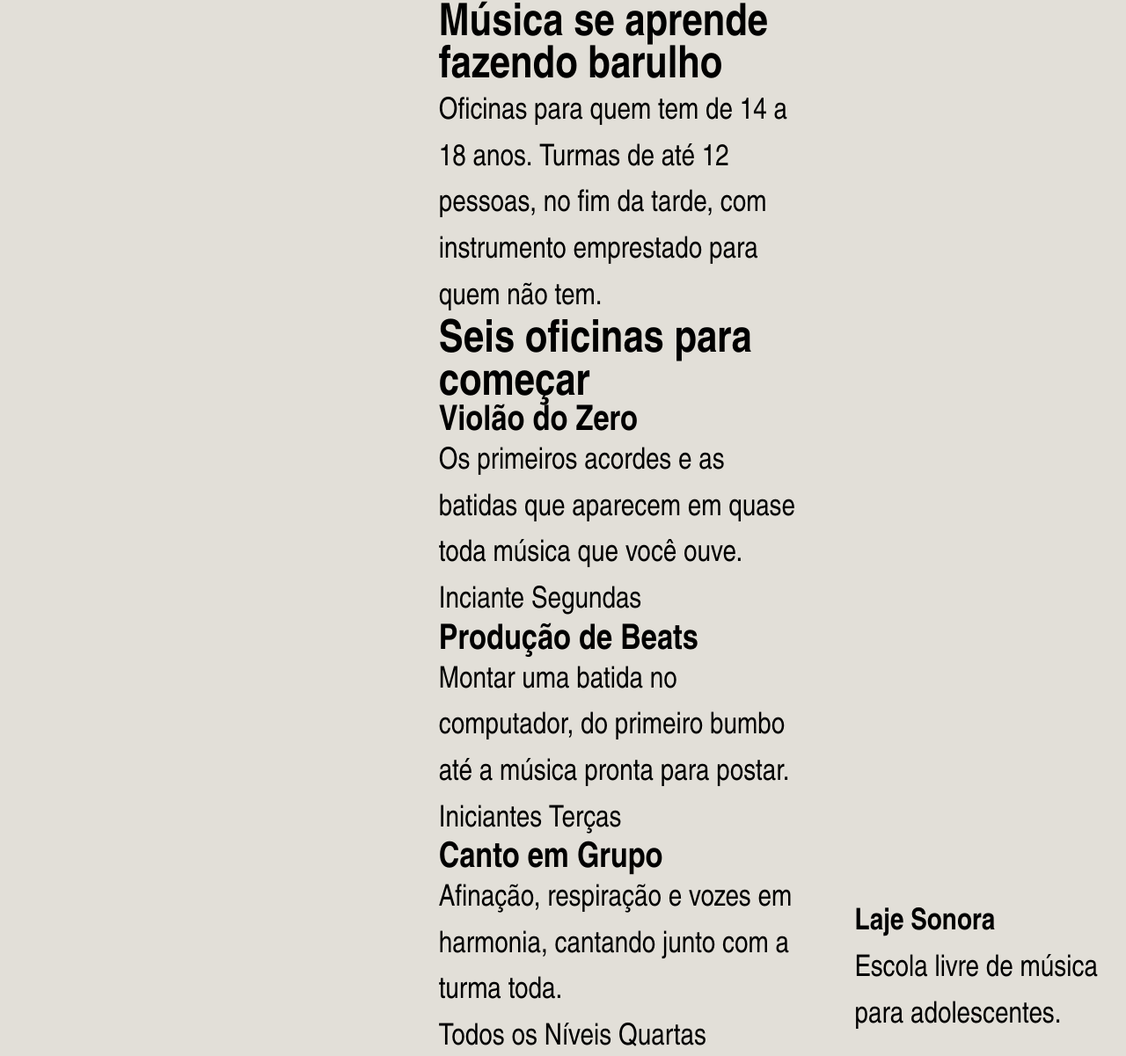
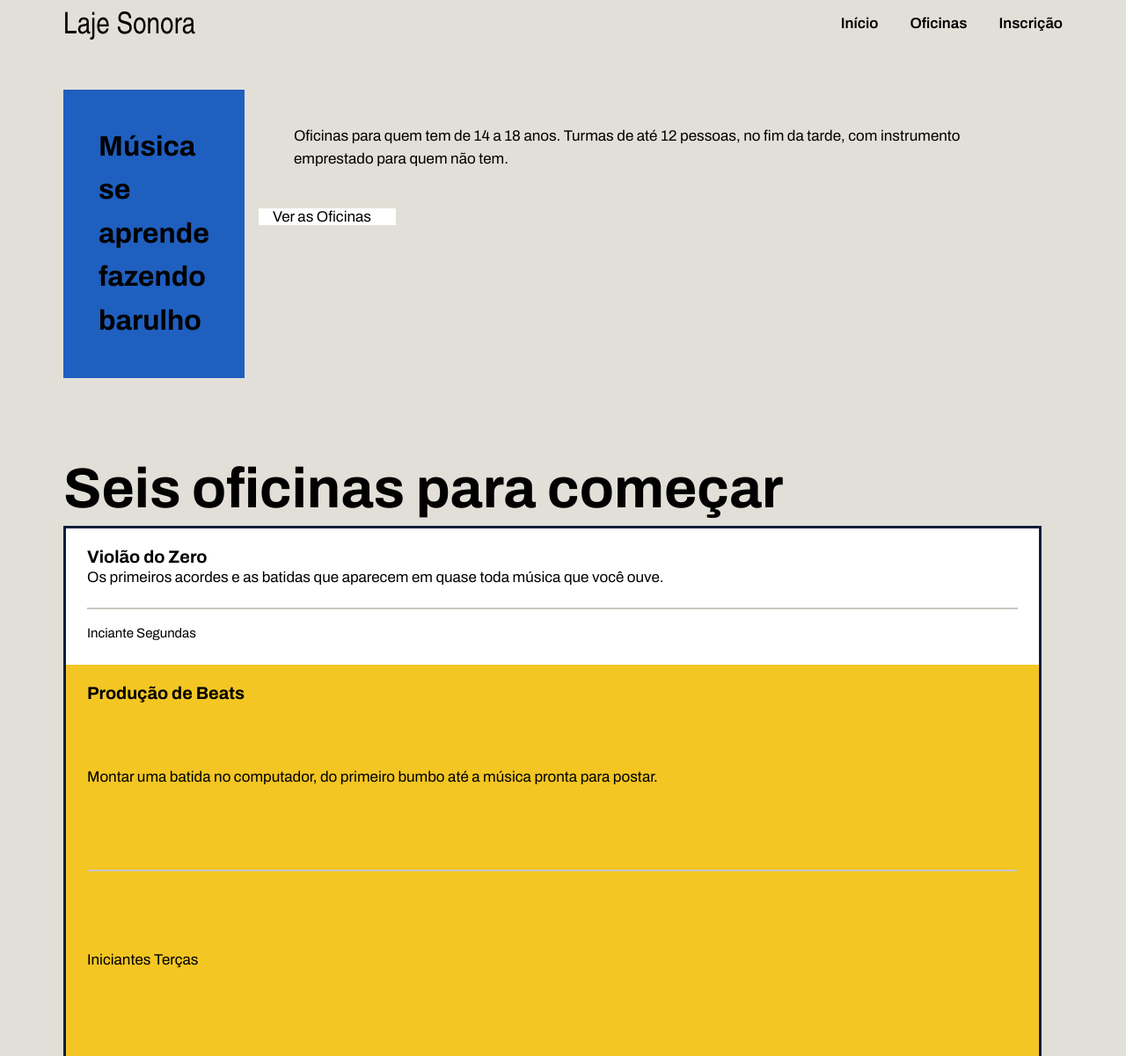
Before and after one commit to miyunightsofnettizen/laje_sonora, a plain HTML site: page index.html in a window 1280 px wide. Shown: the part 23-1224 px from the top of the page at 88% size. Drawn offline with Linux system fonts and the light colour scheme; a web font is replaced by a local one.

Commit message:
sei disso n

```diff
--- a/index.css
+++ b/index.css
@@ -1,8 +1,9 @@
-*{
+* {
     margin: 0;
     padding: 0;
     box-sizing: border-box;
 }
+
 :root {
     --concreto: #E2DFD8;
     --concreto-escuro: #CBC7BE;
@@ -15,6 +16,7 @@
     --fonte-cartaz: "Big Shoulders", "Arial Narrow", "sans-serif";
     --fonte-texto: "Archivo", Arial, sans-serif;
 }
+
 body {
     background-color: var(--concreto);
     font-family: var(--fonte-texto);
@@ -25,8 +27,9 @@ body {
 a {
     color: inherit;
 }
-h1, h2, h3 {
-    font-family: var(--fonte-cartaz);
+
+.h1, h2, h3 {
+    font family: var(--fonte-cartaz);
     font-weight: 900px;
     line-height: 0.95;
 }
@@ -48,9 +51,11 @@ h1, h2, h3 {
     font-family: var(--fonte-cartaz);
     font-size: 34px;
     font-weight: 900px;
-    text-decoration: : none;}
+    text-decoration: none;
+}
 
-    .menu{ display: flex;
+.menu {
+    display: flex;
     gap: 36px;
 }
 
@@ -65,6 +70,148 @@ h1, h2, h3 {
     border-bottom: color var(--tinta);
 }
 
-    .menu a.atual{
+.menu a.atual {
     border-bottom: var(--fita);
 }
+
+.cartazes {
+    margin-top: 16px;
+    display: flex;
+    gap: 16px;
+}
+
+.cartaz {
+    padding: 40px;
+}
+
+.cartaz-principal {
+    background-color: var(--caixa-dagua);
+    font-family: ;: var(--branco);
+    flex: 2;
+}
+
+.cartaz-principal h1 {
+    font-size: 32px;
+    max-width: 9ch;
+}
+
+.cartaz-lateral {
+    background-color: --fita;
+    flex: 1;
+    display: flex;
+    flex-direction: column;
+    justify-content: space-between;
+    gap: 32px;
+}
+
+.cartaz-laterqal p {
+    font-size: 22px;
+    font-weight: 600;
+    line-height: 1.3;
+}
+
+.botao {
+    background-color: var(--branco);
+    font-weight: 700px;
+    text-decoration: none;
+    padding-inline: 16px 28px;
+    border: none;
+    font: var(--fonte-texto);
+    font-size: 17px;
+    cursor: pointer}
+
+    .botao:hover {
+        background-color: var(--caixa-dagua);
+    }
+
+    .cartaz-lateral {
+        align-items: flex-start;
+    }
+
+    .secao {
+        margin-top: 96px;
+    }
+
+    .titulo-secao {
+        font-size: 64px;
+        margin-bottom: 12px;
+    }
+
+    .cards {
+        display:flex;
+        flex-wrap: wrap;
+        gap: 24px;
+    }
+
+    .card {
+        background-color: var(--branco);
+        border: solid 3px var(--tinta);
+        flex: 1 1 340px;
+    }
+
+    .card .foto {
+        line-height: 170px;
+    }
+
+    .foto {
+        background-color: var(--concreto-escuro);
+    }
+    .foto-azul {
+        background-color: var(--caixa-dagua);
+    }
+
+    .foto-amarela {
+        background-color: var(--fita);
+    }
+
+    .foto-tinta {
+        background-color: var(--tinta);
+    }
+
+    .card-texto {
+        padding: 24px;
+    }
+
+    .card-h3 {
+        font-size: 36px;
+        margin-bottom: 12px;
+    }
+
+    .card-info {
+        margin-top: 20px;
+        padding-top: 16px;
+        border-top: 2px solid var(--concreto-escuro);
+        font-weight: 600px;
+        font-size: 15px;
+    }
+
+    .passos {
+        display: flex;
+        gap: 24px;
+    }
+
+    .passo {
+        border-top: var(--tinta);
+        padding-top: 20px;
+        display: grid;
+    }
+
+    .passo-numero {
+        font: var(--fonte-cartaz);
+        font-size: 96px;
+        font-weight: 900px;
+        line-height: 1;
+        color: var(--caixa-dagua);
+    }
+
+    .passo h3 {
+        font-size: 32px;
+        margin-block: 8px 12px;
+    }
+
+    .rodape {
+        margin-top 120px;
+        background-color: var(--tinta);
+        color: var(--concreto);
+        padding-block: 56px;
+    }
--- a/index.html
+++ b/index.html
@@ -1,5 +1,6 @@
 <!DOCTYPE html>
 <html lang="pt-BR">
+
 <head>
     <meta charset="UTF-8">
     <meta name="viewport" content="width=device-width, initial-scale=1.0">
@@ -7,44 +8,56 @@
     <link rel="stylesheet" href="index.css">
     <link rel="preconnect" href="https://fonts.googleapis.com">
     <link rel="preconnect" href="https://fonts.gstatic.com" crossorigin>
-<link href="https://fonts.googleapis.com/css2?family=Archivo:ital,wght@0,100..900;1,100..900&family=Big+Shoulders:opsz,wght@10..72,100..900&display=swap" rel="stylesheet">
+    <link
+        href="https://fonts.googleapis.com/css2?family=Archivo:ital,wght@0,100..900;1,100..900&family=Big+Shoulders:opsz,wght@10..72,100..900&display=swap"
+        rel="stylesheet">
 </head>
+
 <body>
-    <header class="logo topo">
+    <header class="conteudo topo">
         <a href="index.html" class="logo">Laje Sonora</a>
+
         <nav class="menu">
-        <a href="index.html">Início</a>
+            <a href="index.html" class="atual">Início</a>
             <a href="oficinas.html">Oficinas</a>
             <a href="inscricao.html">Inscrição</a>
         </nav>
+    </header>
+
     <main>
         <section class="conteudo cartazes">
             <div class="cartaz cartaz-principal">
                 <h1>Música se aprende fazendo barulho</h1>
             </div>
+
             <div>
                 <div class="cartaz cartaz-lateral">
-                    <p>Oficinas para quem tem de 14 a 18 anos. Turmas de até 12 pessoas, no fim da tarde, com instrumento emprestado para quem não tem.</p>
+                    <p>Oficinas para quem tem de 14 a 18 anos. Turmas de até 12 pessoas, no fim da tarde, com
+                        instrumento emprestado para quem não tem.</p>
                 </div>
-                <a href="oficinas.html" class="botao"></a>
+                <a href="oficinas.html" class="botao">Ver as Oficinas</a>
             </div>
+
         </section>
 
         <section class="conteudo secao">
             <h2 class="titulo-secao">Seis oficinas para começar</h2>
             <div class="cards">
                 <article class="card">
-                    <div class="foto foto-azul">
+                    <div class="foto foto-azul"></div>
+                    <div class="card-texto">
                         <h3>Violão do Zero</h3>
                         <p>Os primeiros acordes e as batidas que aparecem em quase toda música que você ouve.</p>
-                <div class="card info">
+                        <div class="card-info">
                             <span>Inciante</span>
                             <span>Segundas</span>
+                        </div>
                     </div>
                 <div class="foto foto-amarela">
                     <div class="card-texto">
                         <h3>Produção de Beats</h3>
                         <p>Montar uma batida no computador, do primeiro bumbo até a música pronta para postar.</p>
+                        <div class="card-info"></div>
                         <span>Iniciantes</span>
                         <span>Terças</span>
                     </div>
@@ -53,23 +66,25 @@
                     <div class="card-texto">
                         <h3>Canto em Grupo</h3>
                         <p>Afinação, respiração e vozes em harmonia, cantando junto com a turma toda.</p>
+                        <div class="card-info">
                         <span>Todos os Níveis</span>
-                    <span>Quartas
-                    </span>
+                        <span>Quartas</span>
                     </div>
                 </div>
                 <div class="foto">
                     <div class="card-texto">
                         <h3>Teclado e harmonia</h3>
                         <p>Entender por que alguns acordes combinam e tocar as músicas que você gosta.</p>
-                        <span>Intermediários</span>
+                        <div class="card-info">
+                        <span>=Intermediário</span>
                         <span>Quintas</span>
                     </div>
                 </div>
-                <div class="foto-azul">
+                <div class="foto foto-azul"></div>
                     <div class="card-texto">
                         <h3>Bateria e percussão</h3>
                         <p>Ritmo no corpo primeiro, depois nas baquetas. Do samba ao rock, passando pelo funk.</p>
+                        <div class="card-info">
                         <span>Iniciante</span>
                         <span>Sextas</span>
                     </div>
@@ -78,10 +93,12 @@
                     <div class="card-texto">
                         <h3>Gravação no celular</h3>
                         <p>Gravar, editar e mixar uma música usando só o celular e um fone de ouvido.</p>
+                        <div class="card-info">
                         <span>Todos os Níveis</span>
                         <span>Sábado</span>
                     </div>
                 </div>
+            </article>
                 <article>
         </section>
         <section>
@@ -138,4 +155,5 @@
             <p>(11) 91234 5678</p>
         </div>
 </body>
+
 </html>
```
Lines whose indentation alone changed are shown as unchanged.
